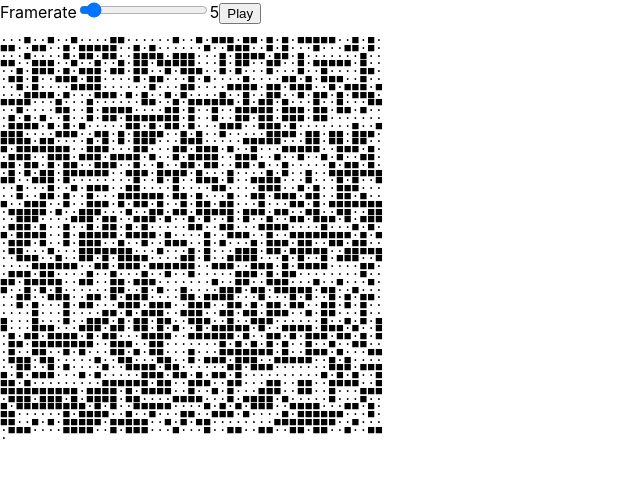
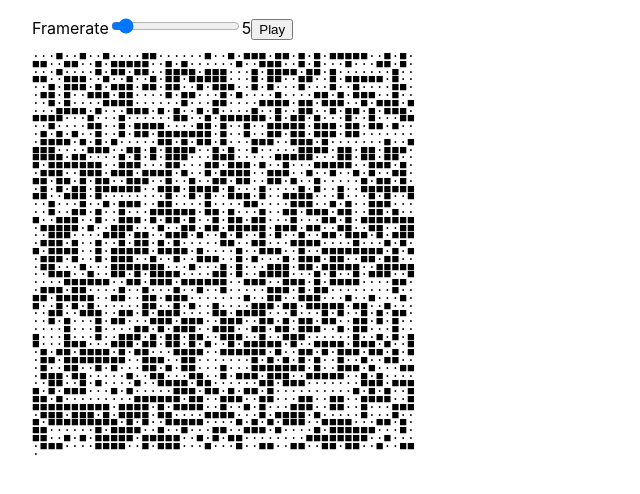
Before and after one commit to ahuth/conway3, a React (Create React App) app: page / in a window 1280 px wide. Shown: the top 494 px of the page, without its empty margins (0-640 px from the left). Built offline with nearby package versions, Linux system fonts and the light colour scheme.

Commit message:
Add some margin around the whole thing

```diff
--- a/src/components/App.tsx
+++ b/src/components/App.tsx
@@ -16,7 +16,7 @@ export default function App() {
   });
 
   return (
-    <div>
+    <div style={styles.app}>
       <label htmlFor="framerate-range">Framerate</label>
       <input
         id="framerate-range"
@@ -45,6 +45,9 @@ export default function App() {
 }
 
 const styles = {
+  app: {
+    margin: '1rem 2rem',
+  },
   grid: {
     display: 'block',
     lineHeight: 0.6,
```
